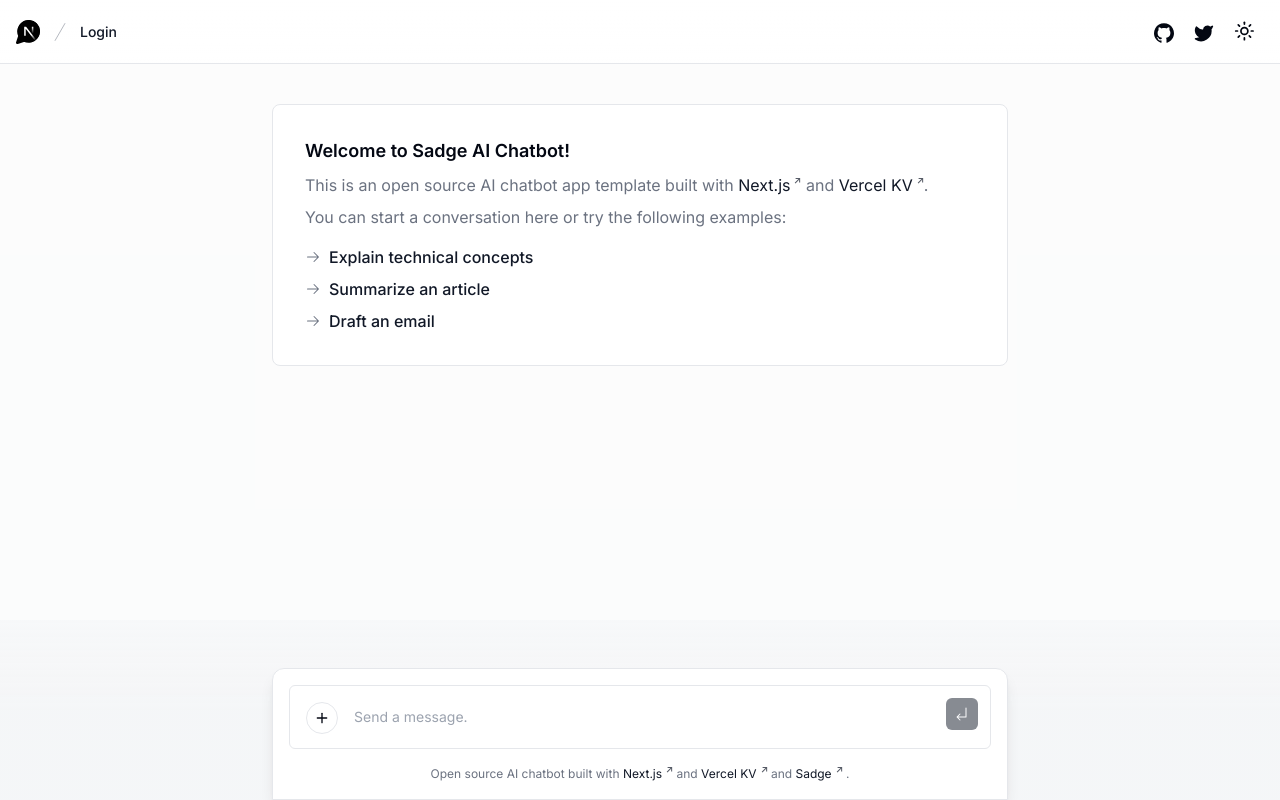
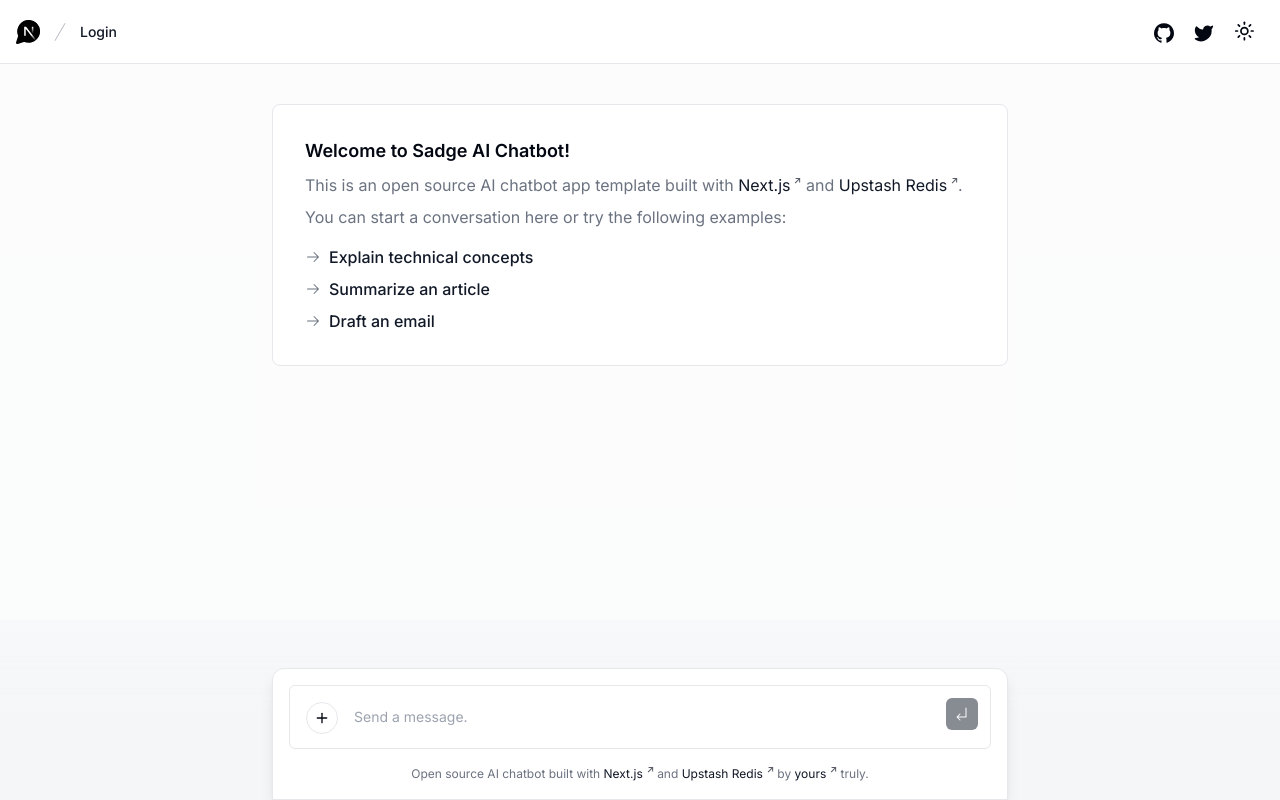
Before and after one commit to Vette1123/ai-chat-bot, a Next.js app: page / in a window 1280 px wide. Built offline with nearby package versions, Linux system fonts and the light colour scheme; no server answers.

Commit message:
chore(chat-prompt-footer.tsx): updated footer text

```diff
--- a/components/chat/chat-prompt-footer.tsx
+++ b/components/chat/chat-prompt-footer.tsx
@@ -17,20 +17,17 @@
         Next.js
       </ExternalLink>{' '}
       and{' '}
+      <ExternalLink className="text-primary" href="https://upstash.com">
+        Upstash Redis
+      </ExternalLink>{' '}
+      by{' '}
       <ExternalLink
         className="text-primary"
-        href="https://vercel.com/storage/kv"
+        href="https://www.mohamedgado.info"
       >
-        Vercel KV
+        yours
       </ExternalLink>{' '}
-      and{' '}
-      <ExternalLink
-        className="text-primary"
-        href="https://github.com/Vette1123"
-      >
-        Sadge
-      </ExternalLink>{' '}
-      .
+      truly.
     </p>
   )
 }
--- a/components/empty-screen.tsx
+++ b/components/empty-screen.tsx
@@ -36,11 +36,8 @@
             Next.js
           </ExternalLink>{' '}
           and{' '}
-          <ExternalLink
-            href="https://vercel.com/storage/kv"
-            className="text-primary"
-          >
-            Vercel KV
+          <ExternalLink href="https://upstash.com" className="text-primary">
+            Upstash Redis
           </ExternalLink>
           .
         </p>
--- a/components/header.tsx
+++ b/components/header.tsx
@@ -25,6 +25,15 @@
               <SidebarList userId={session?.user?.id} />
             </React.Suspense>
             <SidebarFooter>
+              <Button variant="link">
+                <Link
+                  target="_blank"
+                  rel="noreferrer"
+                  href="https://www.mohamedgado.info"
+                >
+                  Portfolio
+                </Link>
+              </Button>
               <ClearHistory clearChats={clearChats} />
             </SidebarFooter>
           </Sidebar>
```
